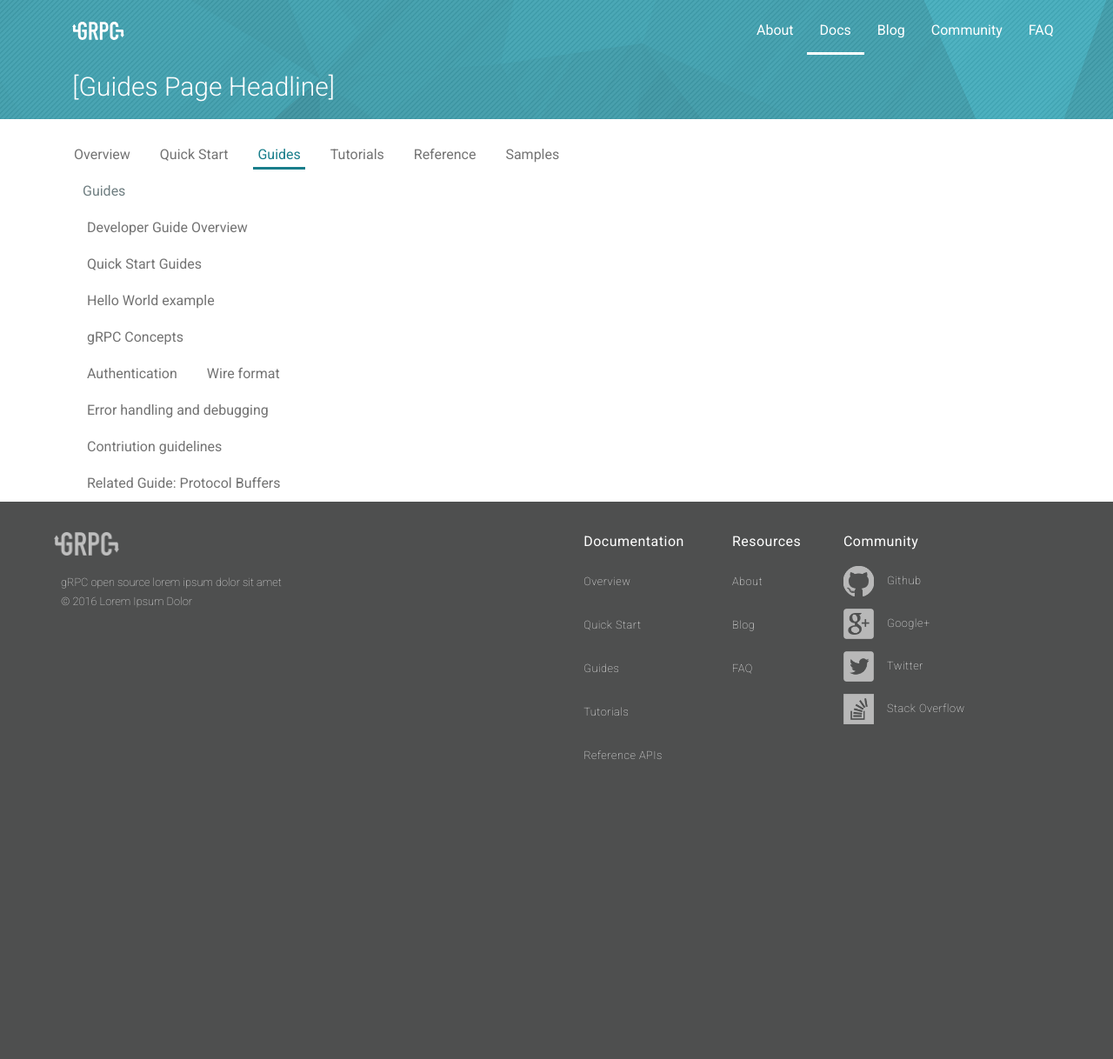
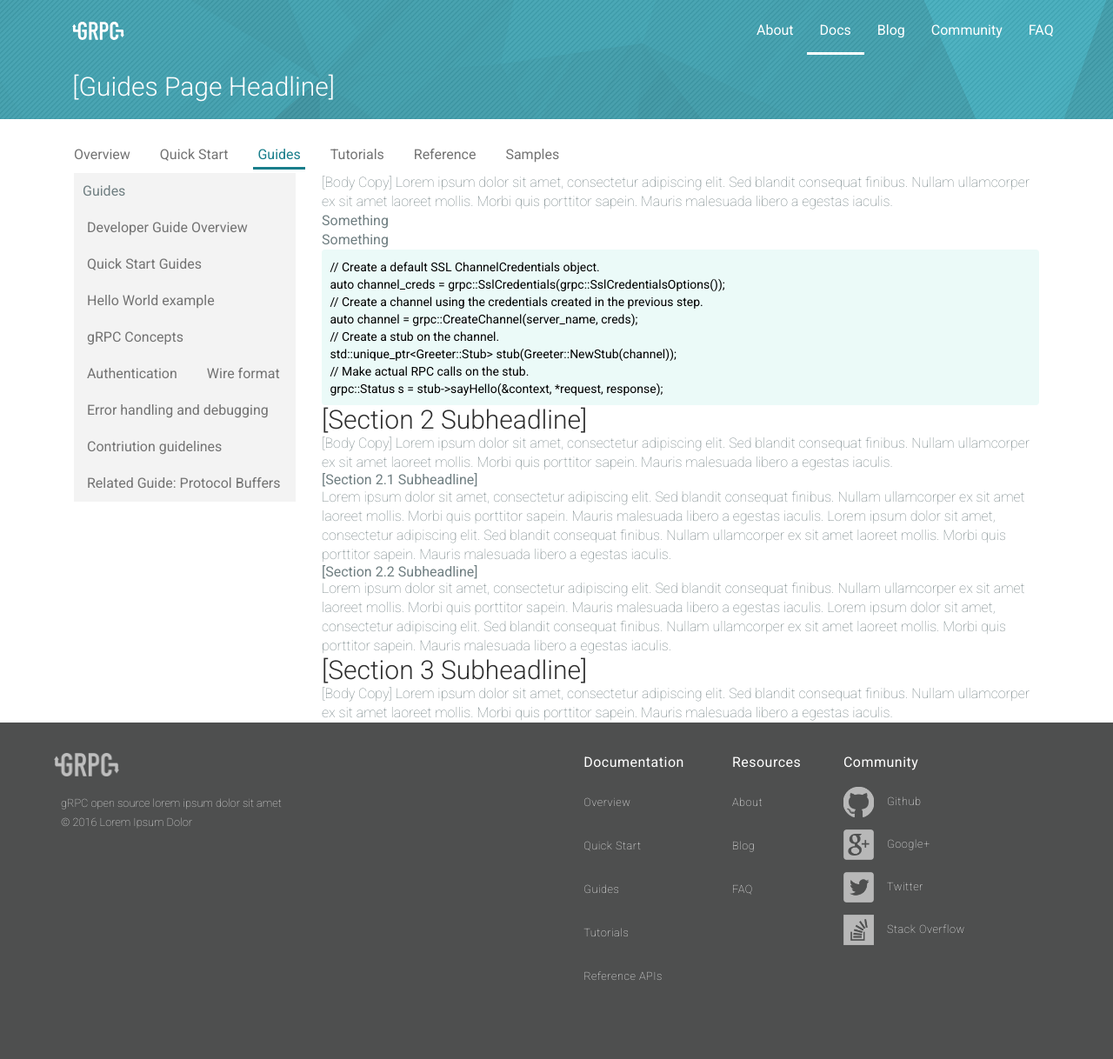
Before and after one commit to grpc/grpc.github.io, a Jekyll site: the page built from docs/guides/index.md, in a window 1280 px wide. Shown: the whole page at 87% size. Built offline with Jekyll 4.4.1, drawn with Linux system fonts in a browser that asks for light colours; nearby versions of some CDN libraries; Markdown is read by kramdown in place of the engine named in the settings; before the commit the page ends 964 px from its top, so only the background shows below that.

Commit message:
Changes out redcarpet to kramdown

````diff
--- a/_config.yml
+++ b/_config.yml
@@ -1,10 +1,10 @@
 markdown:
-  redcarpet
+  kramdown
 
 baseurl: /grpc.github.io
 
-redcarpet:
-  extensions: ["highlight", "with_toc_data", "tables"]
+kramdown:
+  input: GFM
 
 sass:
   style: compressed
--- a/_includes/doc-side-guides-nav.html
+++ b/_includes/doc-side-guides-nav.html
@@ -1,4 +1,4 @@
-<ul class="doc-nav">
+<ul class="doc-side-nav">
 	{% assign current = page.url | downcase | split: '/' %}
 	<li>Guides</li>
 	<li><a href="{{ site.baseurl }}/docs/guides/overview.html" {% if current[3] == 'overview.html' %}class='current'{% endif %}>Developer Guide Overview</a></li>
--- a/_sass/base/_config.scss
+++ b/_sass/base/_config.scss
@@ -4,8 +4,8 @@
 $thirdBrandColor: #E7F3F4;
 $inverseBrandColor: #FFFFFF;
 $white: #FFFFFF;
-$light-gray: #F0F0F0;
 $gray: #737373;
+$light-gray: lighten($gray, 50%);
 $dark-gray: darken($gray, 20%);
 $black: #2E2E2E;
 // Use as an accent color in small quantities to balance out the main theme.
--- a/_sass/modules/_doc-nav.scss
+++ b/_sass/modules/_doc-nav.scss
@@ -14,3 +14,16 @@
 		color: $secondBrandColor;
 	}
 }
+
+.doc-side-nav {
+	background-color: $light-gray;
+	li {
+		a {
+			color: $gray;
+			padding: 5px;
+			font-weight: 400;
+		}
+		display: inline-block;
+		padding: 10px;
+	}
+}
--- a/docs/guides/index.html
+++ /dev/null
@@ -1,6 +0,0 @@
----
-layout: docs
-title: Guides
-headline: '[Guides Page Headline]'
----
-<h1> Body Here </h1>
--- /dev/null
+++ b/docs/guides/index.md
@@ -0,0 +1,37 @@
+---
+layout: docs
+title: Guides
+headline: '[Guides Page Headline]'
+---
+
+
+{:id: .cls1 .cls2}
+[Body Copy] Lorem ipsum dolor sit amet, consectetur adipiscing elit. Sed blandit consequat finibus. Nullam ullamcorper ex sit amet laoreet mollis. Morbi quis porttitor sapein. Mauris malesuada libero a egestas iaculis.
+
+ * -  Something
+ * -  Something
+
+```javascript
+// Create a default SSL ChannelCredentials object.
+auto channel_creds = grpc::SslCredentials(grpc::SslCredentialsOptions());
+// Create a channel using the credentials created in the previous step.
+auto channel = grpc::CreateChannel(server_name, creds);
+// Create a stub on the channel.
+std::unique_ptr<Greeter::Stub> stub(Greeter::NewStub(channel));
+// Make actual RPC calls on the stub.
+grpc::Status s = stub->sayHello(&context, *request, response);
+```
+
+
+## [Section 2 Subheadline]
+[Body Copy] Lorem ipsum dolor sit amet, consectetur adipiscing elit. Sed blandit consequat finibus. Nullam ullamcorper ex sit amet laoreet mollis. Morbi quis porttitor sapein. Mauris malesuada libero a egestas iaculis.
+
+#### [Section 2.1 Subheadline]
+Lorem ipsum dolor sit amet, consectetur adipiscing elit. Sed blandit consequat finibus. Nullam ullamcorper ex sit amet laoreet mollis. Morbi quis porttitor sapein. Mauris malesuada libero a egestas iaculis. Lorem ipsum dolor sit amet, consectetur adipiscing elit. Sed blandit consequat finibus. Nullam ullamcorper ex sit amet laoreet mollis. Morbi quis porttitor sapein. Mauris malesuada libero a egestas iaculis.
+
+#### [Section 2.2 Subheadline]
+Lorem ipsum dolor sit amet, consectetur adipiscing elit. Sed blandit consequat finibus. Nullam ullamcorper ex sit amet laoreet mollis. Morbi quis porttitor sapein. Mauris malesuada libero a egestas iaculis. Lorem ipsum dolor sit amet, consectetur adipiscing elit. Sed blandit consequat finibus. Nullam ullamcorper ex sit amet laoreet mollis. Morbi quis porttitor sapein. Mauris malesuada libero a egestas iaculis.
+
+
+## [Section 3 Subheadline]
+[Body Copy] Lorem ipsum dolor sit amet, consectetur adipiscing elit. Sed blandit consequat finibus. Nullam ullamcorper ex sit amet laoreet mollis. Morbi quis porttitor sapein. Mauris malesuada libero a egestas iaculis.
````
